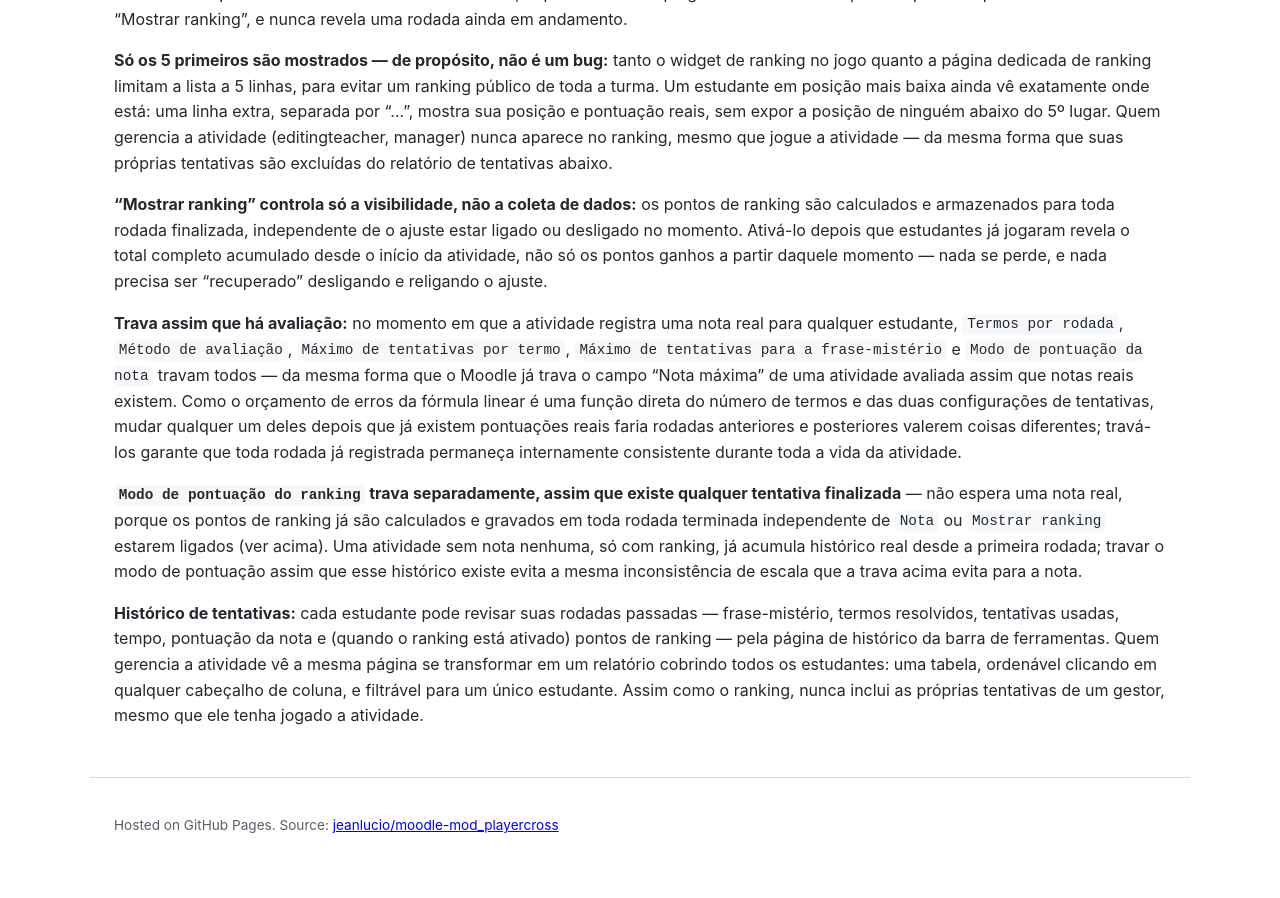
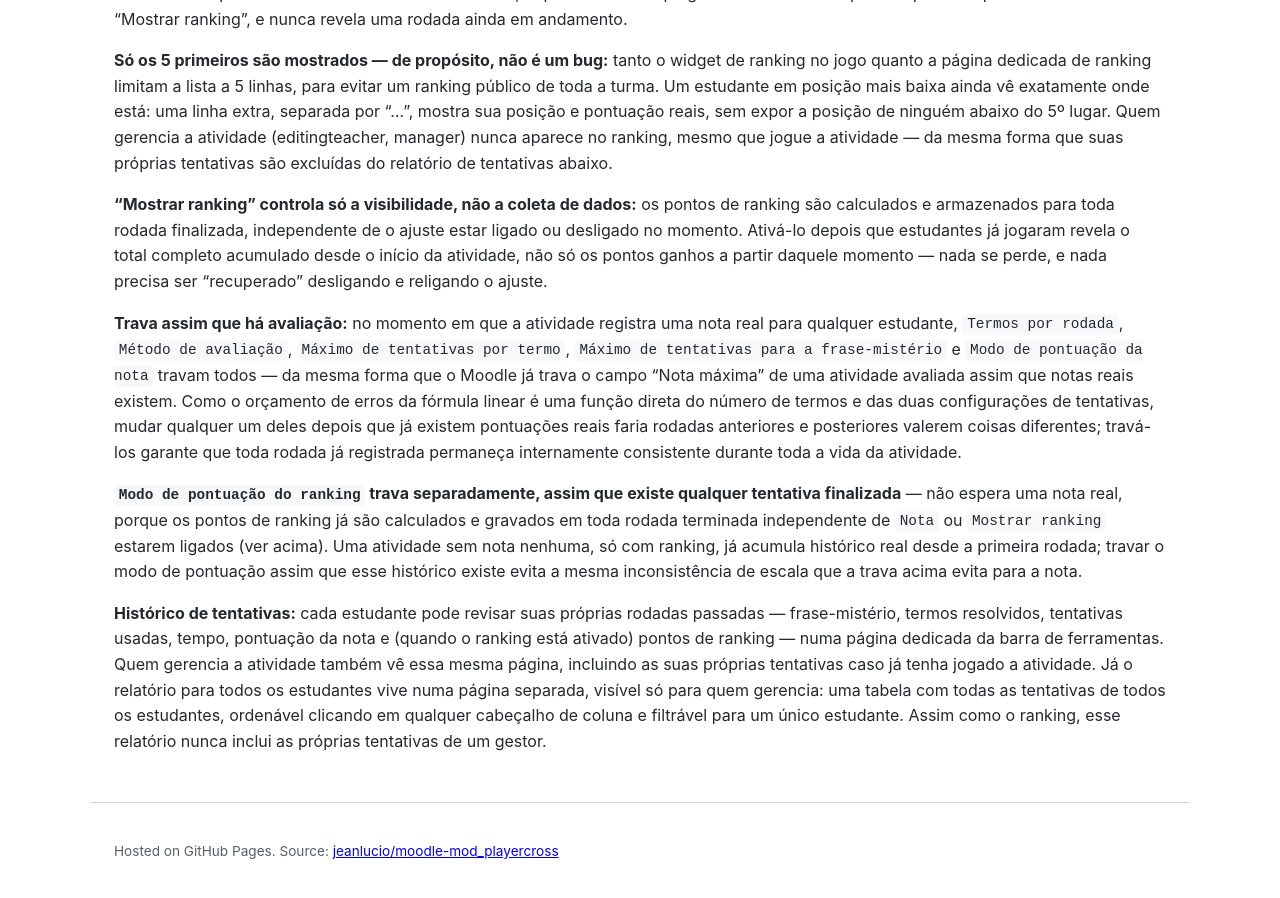
Before and after one commit to jeanlucio/moodle-mod_playercross, a Jekyll site: the page built from docs/pt/grading.md, in a window 1280 px wide and 900 px high, scrolled down 2369 px. Built offline with Jekyll 4.4.1, drawn with Linux system fonts in a browser that asks for light colours; our own code applies the rules of GitHub Pages for plain Markdown files; before the commit the page ends 3244 px from its top, so only the background shows below that.

Commit message:
correct grading docs: history and report are separate pages
The paragraph described the pre-retrofit design where one page's rendering
changed by capability. Both plugins now have myattempts.php (own history,
includes a manager's own attempts) and attemptsreport.php (all-students
report, excludes the manager) as genuinely separate pages.

```diff
--- a/docs/pt/grading.md
+++ b/docs/pt/grading.md
@@ -108,10 +108,11 @@ Uma atividade sem nota nenhuma, só com ranking, já acumula histórico real des
 travar o modo de pontuação assim que esse histórico existe evita a mesma inconsistência de escala
 que a trava acima evita para a nota.
 
-**Histórico de tentativas:** cada estudante pode revisar suas rodadas passadas — frase-mistério,
-termos resolvidos, tentativas usadas, tempo, pontuação da nota e (quando o ranking está ativado)
-pontos de ranking — pela página de histórico da barra de ferramentas. Quem gerencia a atividade vê
-a mesma página se transformar em um relatório cobrindo todos os estudantes: uma tabela, ordenável
-clicando em qualquer cabeçalho de coluna, e filtrável para um único estudante. Assim como o
-ranking, nunca inclui as próprias tentativas de um gestor, mesmo que ele tenha jogado a
-atividade.
+**Histórico de tentativas:** cada estudante pode revisar suas próprias rodadas passadas —
+frase-mistério, termos resolvidos, tentativas usadas, tempo, pontuação da nota e (quando o
+ranking está ativado) pontos de ranking — numa página dedicada da barra de ferramentas. Quem
+gerencia a atividade também vê essa mesma página, incluindo as suas próprias tentativas caso já
+tenha jogado a atividade. Já o relatório para todos os estudantes vive numa página separada,
+visível só para quem gerencia: uma tabela com todas as tentativas de todos os estudantes,
+ordenável clicando em qualquer cabeçalho de coluna e filtrável para um único estudante. Assim
+como o ranking, esse relatório nunca inclui as próprias tentativas de um gestor.
```
Also changed, not shown: docs/en/grading.md (+6 -5 lines).
